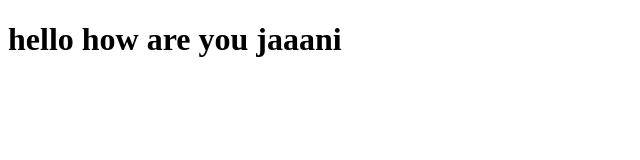
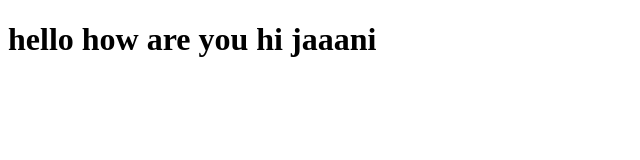
Before and after one commit to ganuborade/food_delivery, a website: page index.html in a window 1280 px wide. Shown: the whole page, without its empty margins (0-640 px from the left). Drawn offline with Linux system fonts and the light colour scheme.

Commit message:
update greeting in index.html

```diff
--- a/index.html
+++ b/index.html
@@ -8,7 +8,7 @@
 </head>
 <body>
 
-      <h1>hello how are you  jaaani</h1>
+      <h1>hello how are you hi jaaani</h1>
 
 
 
```
